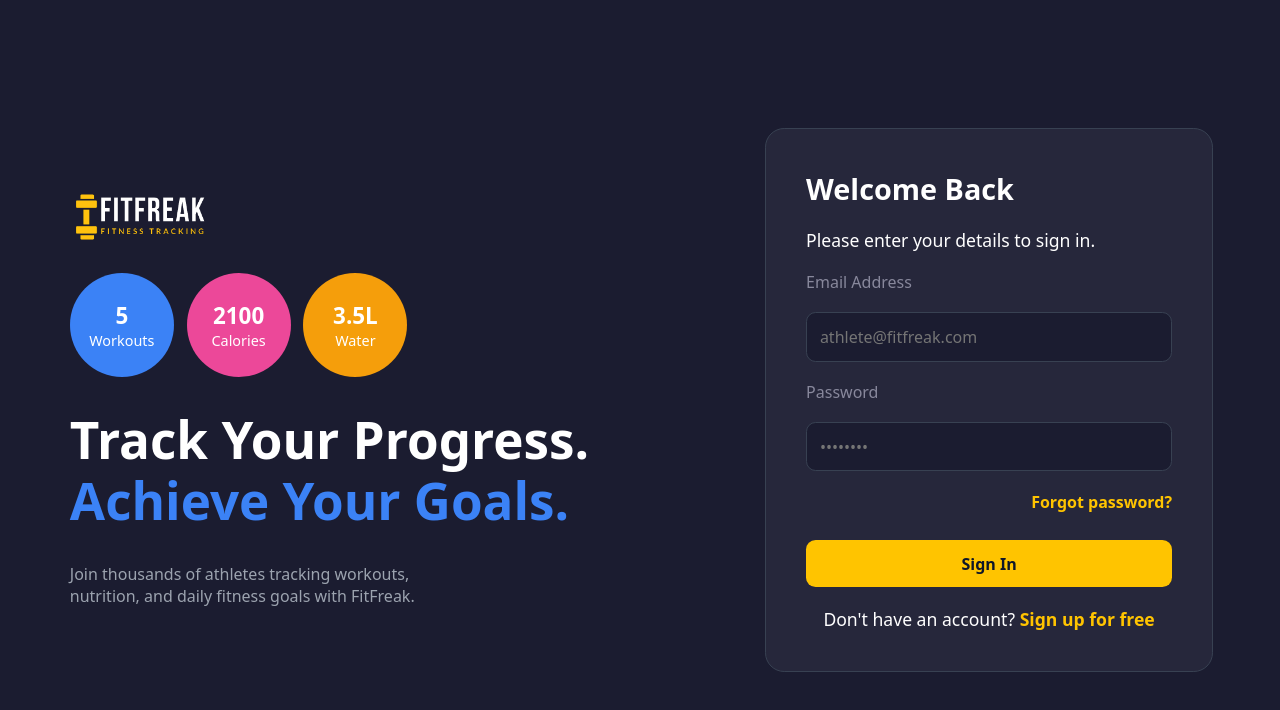
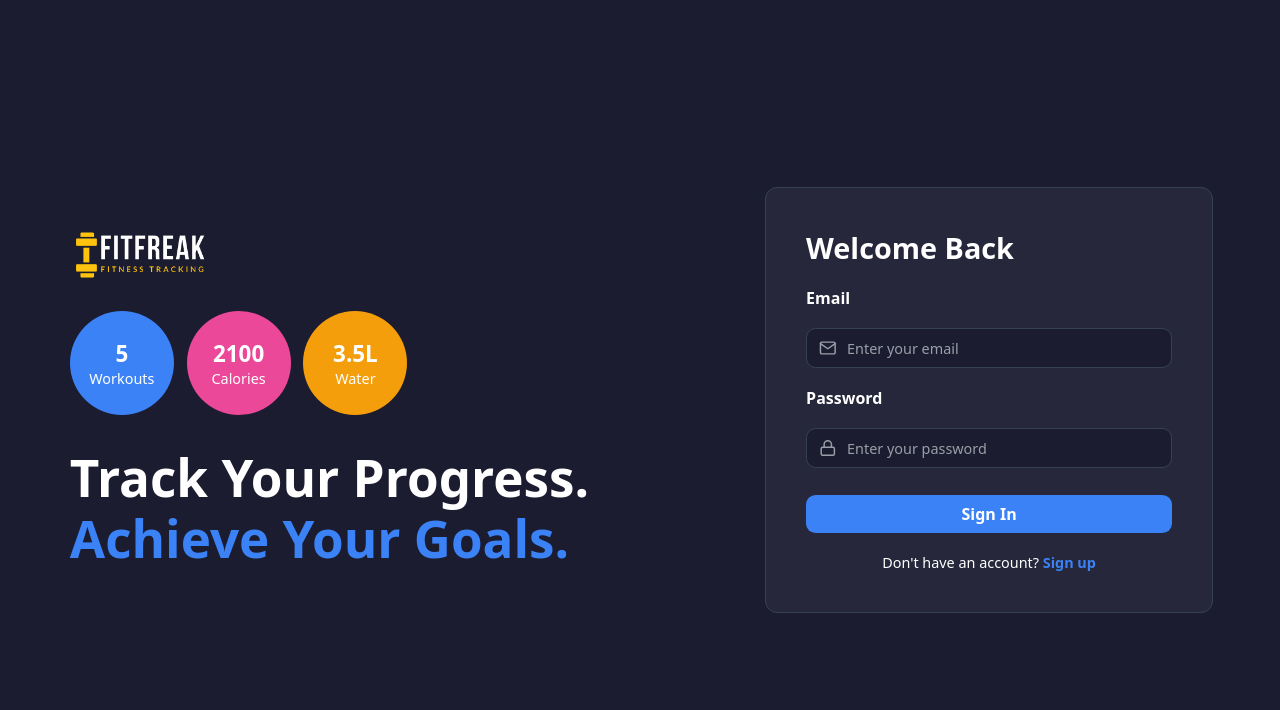
Before and after one commit to nikhilgoswami99/Fitness-Website, a React (Vite) app in the folder Fit_Fusion/: page /login in a window 1280 px wide. Shown: the top 710 px of the page. Built offline with nearby package versions, Linux system fonts and the light colour scheme; no server answers.

Commit message:
feat: Add initial sign-in and sign-up authentication pages with their respective styles.

```diff
--- a/Fit_Fusion/src/components/navbar/navbar.module.css
+++ b/Fit_Fusion/src/components/navbar/navbar.module.css
@@ -64,7 +64,7 @@
   color: rgb(240, 52, 52);
   border-radius: 5px;
   padding: 0.5rem 0.8rem;
-  border: 1px solid rgb(240, 52, 52);
+  border: 1px solid rgb(240, 52, 52) !important;
   font-weight: bold;
   cursor: pointer;
   display: flex;
--- a/Fit_Fusion/src/index.css
+++ b/Fit_Fusion/src/index.css
@@ -17,13 +17,19 @@
 }
 
 button:active {
-    transform:scale(0.95);
+    transform:scale(0.99);
 }
 
 button {
     cursor: pointer;
+    background-color: var(--blue);
 }
 
 body {
-    background-color: rgb(27, 28, 48) !important;
+    background-color: #1b1c30 !important;
 }
+
+
+/* body {
+background-image: radial-gradient(circle at center center, transparent,rgb(15,23,41)),repeating-linear-gradient(135deg, rgb(15,23,41) 0px, rgb(15,23,41) 2px,transparent 2px, transparent 10px,rgb(15,23,41) 10px, rgb(15,23,41) 11px,transparent 11px, transparent 21px),repeating-linear-gradient(45deg, rgba(255,200,0, 0.39) 0px, rgba(255,200,0, 0.39) 4px,transparent 4px, transparent 8px),linear-gradient(90deg, rgb(15,23,41),rgb(15,23,41));
+} */
--- a/Fit_Fusion/src/pages/signIn/signIn.jsx
+++ b/Fit_Fusion/src/pages/signIn/signIn.jsx
@@ -6,6 +6,7 @@ import { useNavigate, Link } from "react-router-dom";
 import { useUser } from "../../context/userContext.jsx";
 import { toast } from "react-toastify";
 import logo from "../../assets/logo.png";
+import { FiMail, FiLock } from "react-icons/fi";
 
 export default function SignIn() {
   // State for form inputs
@@ -92,37 +93,38 @@ export default function SignIn() {
           <h1>Achieve Your Goals.</h1>
         </div>
 
-        <p className={styles.subText}>
-          Join thousands of athletes tracking workouts, nutrition, and daily
-          fitness goals with FitFreak.
-        </p>
       </section>
 
       {/* Right Section */}
       <section className={styles.right}>
         <div className={styles.card}>
           <h2>Welcome Back</h2>
-          <p>Please enter your details to sign in.</p>
 
-          <label>Email Address</label>
+          <label>Email</label>
+          <div className={styles.inputGroup}>
+            <FiMail className={styles.inputIcon} />
             <input
               type="email"
               name="email"
               value={form.email}
               onChange={handleInput}
-            placeholder="athlete@fitfreak.com"
+              placeholder="Enter your email"
             />
+          </div>
 
           <label>Password</label>
+          <div className={styles.inputGroup}>
+            <FiLock className={styles.inputIcon} />
             <input
               type="password"
               name="password"
               value={form.password}
               onChange={handleInput}
-            placeholder="••••••••"
+              placeholder="Enter your password"
             />
+          </div>
 
-          <span className={styles.forgot}>Forgot password?</span>
+
 
           <button
             className={styles.primaryBtn}
@@ -134,7 +136,7 @@ export default function SignIn() {
 
 
           <p className={styles.signup}>
-            Don't have an account? <Link to="/register">Sign up for free</Link>
+            Don't have an account? <Link to="/register">Sign up</Link>
           </p>
         </div>
       </section>
--- a/Fit_Fusion/src/pages/signIn/signIn.module.css
+++ b/Fit_Fusion/src/pages/signIn/signIn.module.css
@@ -59,13 +59,7 @@
   color: var(--blue);
 }
 
-.subText {
-  max-width: 38ch;
-  color: var(--text-muted);
-  font-size: 1rem;
-  text-align: center;
-  margin: 0 auto;
-}
+
 
 /* RIGHT SECTION (Form) */
 .right {
@@ -82,7 +76,7 @@
   width: 100%;
   max-width: 28rem;
   padding: 1.5rem;
-  border-radius: 1.2rem;
+  border-radius: 0.75rem;
   display: flex;
   flex-direction: column;
   gap: 1rem;
@@ -101,39 +95,52 @@
 
 .card label {
   font-size: 1rem;
-  color: rgb(136, 136, 156);
+  color: white;
+  font-weight: 600;
 }
 
 .card input {
-  background-color: rgb(27, 28, 48);
+  background-color: #1b1c30;
   border: 1px solid #384152;
-  padding: 0.8rem;
+  padding: 0.5rem 0.5rem 0.5rem 2.5rem;
   border-radius: 0.6rem;
   color: white;
-  outline: none;
   font-size: 1rem;
   width: 100%;
-  box-sizing: border-box; /* Important for padding inputs */
+  box-sizing: border-box;
+}
+
+.inputGroup {
+  position: relative;
+  width: 100%;
+}
+
+.inputIcon {
+  position: absolute;
+  top: 50%;
+  left: 0.8rem;
+  transform: translateY(-50%);
+  color: #9a9fa7;
+  font-size: 1.1rem;
+  pointer-events: none;
+}
+
+.card input::placeholder {
+  color: #9a9fa7;
+  font-weight: 400;
+  font-size: 0.9rem;
 }
 
 .card input:focus {
-  border-color: var(--blue);
-}
-
-.forgot {
-  align-self: flex-end;
-  font-size: 1rem;
-  color: #ffc400;
-  cursor: pointer;
-  font-weight: 600;
+  outline: 2px solid var(--blue);
 }
 
 .primaryBtn {
-  background: #ffc400;
+  /* background: #ffc400; */
   border: none;
-  padding: 0.8rem;
+  padding: 0.5rem;
   border-radius: 0.6rem;
-  color: #0f1729;
+  color: white;
   font-size: 1rem;
   font-weight: 600;
   cursor: pointer;
@@ -170,17 +177,20 @@
   color: white;
 }
 
-.signup {
-  font-size: 1rem;
+.card .signup {
+  font-size: 0.9rem;
   text-align: center;
-  margin-top: 1rem;
 }
 
 .signup a {
-  color: #ffc400;
+  color: var(--blue);
   cursor: pointer;
   text-decoration: none;
   font-weight: 600;
+}
+
+.signup a:hover {
+  text-decoration: underline;
 }
 
 /* VIEWPORT: TABLET (Min-width: 768px) */
@@ -238,11 +248,7 @@
     align-items: flex-start;
   }
 
-  .subText {
-    text-align: left;
-    width: 100%;
-    margin: 0;
-  }
+
 
   .heading h1 {
     font-size: clamp(2.2rem, 4vw, 3.5rem);
--- a/Fit_Fusion/src/pages/signUp/signUp.jsx
+++ b/Fit_Fusion/src/pages/signUp/signUp.jsx
@@ -5,6 +5,7 @@ import { useNavigate, Link } from "react-router-dom";
 import { useUser } from "../../context/userContext.jsx";
 import { toast } from "react-toastify";
 import logo from "../../assets/logo.png";
+import { FiUser, FiMail, FiLock } from "react-icons/fi";
 
 export default function Signup() {
   // State for form inputs
@@ -124,63 +125,55 @@ export default function Signup() {
             </div>
           </div>
 
-          <div className={styles.socialProof}>
-            <span>👥</span>
-            <p>
-              <strong>10k+ Athletes</strong>
-              <br />
-              Joined this month
-            </p>
-          </div>
         </section>
 
         {/* Right Section */}
         <section className={styles.card}>
           <h2>Create Account</h2>
 
-
           <form className={styles.form} onSubmit={handleSubmit}>
             <label>Full Name</label>
+            <div className={styles.inputGroup}>
+              <FiUser className={styles.inputIcon} />
               <input
                 type="text"
                 name="fullName"
-              placeholder="John Doe"
+                placeholder="Enter your name"
                 value={form.fullName}
                 onChange={handleChange}
               />
+            </div>
 
             <label>Email Address</label>
+            <div className={styles.inputGroup}>
+              <FiMail className={styles.inputIcon} />
               <input
                 type="email"
                 name="email"
-              placeholder="john@example.com"
+                placeholder="Enter your email"
                 value={form.email}
                 onChange={handleChange}
               />
+            </div>
 
             <label>Password</label>
+            <div className={styles.inputGroup}>
+              <FiLock className={styles.inputIcon} />
               <input
                 type="password"
                 name="password"
-              placeholder="••••••••"
+                placeholder="Enter your password"
                 value={form.password}
                 onChange={handleChange}
               />
-
-            {/* <div className={styles.checkbox}>
-              <input type="checkbox" id="terms" />
-              <label htmlFor="terms">
-                I agree to the <a href="#">Terms of Service</a> and{" "}
-                <a href="#">Privacy Policy</a>
-              </label>
-            </div> */}
+            </div>
 
             <button type="submit" disabled={isLoading}>
               {isLoading ? "Creating Account..." : "Create Account"}
             </button>
 
             <p className={styles.signin}>
-              Already have an account? <Link to="/login">Sign in here</Link>
+              Already have an account? <Link to="/login">Sign in</Link>
             </p>
           </form>
         </section>
--- a/Fit_Fusion/src/pages/signUp/signUp.module.css
+++ b/Fit_Fusion/src/pages/signUp/signUp.module.css
@@ -88,12 +88,7 @@
   font-size: 0.8rem;
 }
 
-.socialProof {
-  display: flex;
-  gap: 0.75rem;
-  align-items: center;
-  justify-content: center;
-}
+
 
 /* Signup Card (Bottom/Right) */
 .card {
@@ -121,13 +116,14 @@
 
 .form label {
   font-size: 1rem;
-  color: rgb(136, 136, 156);
+  color: white;
+  font-weight: 500;
 }
 
 .form input {
-  background-color: rgb(27, 28, 48);
+  background-color: #1b1c30;
   border: 1px solid #384152;
-  padding: 0.8rem;
+  padding: 0.5rem 0.5rem 0.5rem 2.5rem;
   border-radius: 0.6rem;
   color: white;
   width: 100%;
@@ -135,16 +131,37 @@
   outline: none;
 }
 
+.inputGroup {
+  position: relative;
+  width: 100%;
+}
+
+.inputIcon {
+  position: absolute;
+  top: 50%;
+  left: 0.8rem;
+  transform: translateY(-50%);
+  color: #9a9fa7;
+  font-size: 1.1rem;
+  pointer-events: none;
+}
+
+.form input::placeholder {
+  color: #9a9fa7;
+  font-weight: 400;
+  font-size: 0.9rem;
+}
+
 .form input:focus {
-  outline: 1px solid var(--blue);
+  outline: 2px solid var(--blue);
 }
 
 .form button[type="submit"] {
-  background: #FFC400;
+  /* background: #FFC400; */
   border: none;
-  padding: 0.9rem;
+  padding: 0.5rem;
   border-radius: 0.6rem;
-  color: #0f1729;
+  color: white;
   font-size: 1rem;
   cursor: pointer;
   margin-top: 0.5rem;
@@ -185,15 +202,19 @@
 }
 
 .signin {
+  font-size: 0.9rem;
   text-align: center;
-  margin-top: 0.5rem;
-  font-size: 1rem;
 }
 
 .signin a {
-  color: #FFC400;
+  color: var(--blue);
+  cursor: pointer;
   text-decoration: none;
   font-weight: 600;
+}
+
+.signin a:hover {
+  text-decoration: underline;
 }
 
 /* TABLET (Min-width: 768px) */
@@ -259,9 +280,7 @@
     justify-content: flex-start;
   }
 
-  .socialProof {
-    justify-content: flex-start;
-  }
+
 
   .card {
     width: 100%;
```
Lines whose indentation alone changed are shown as unchanged.
